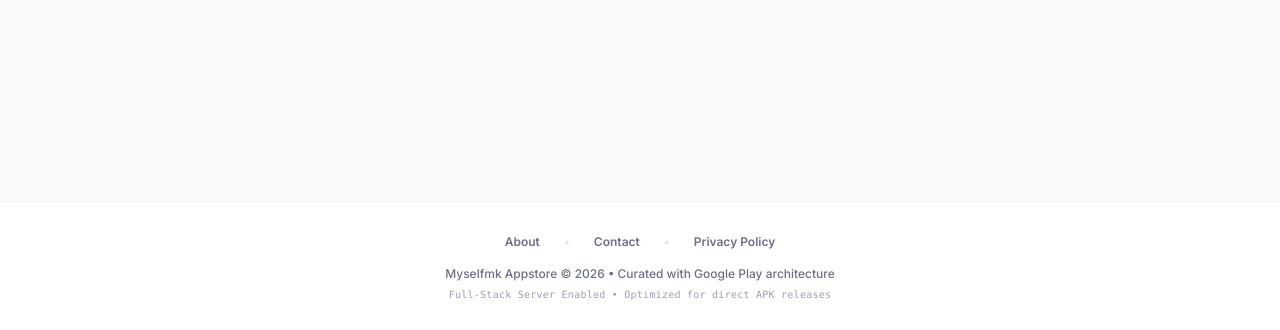
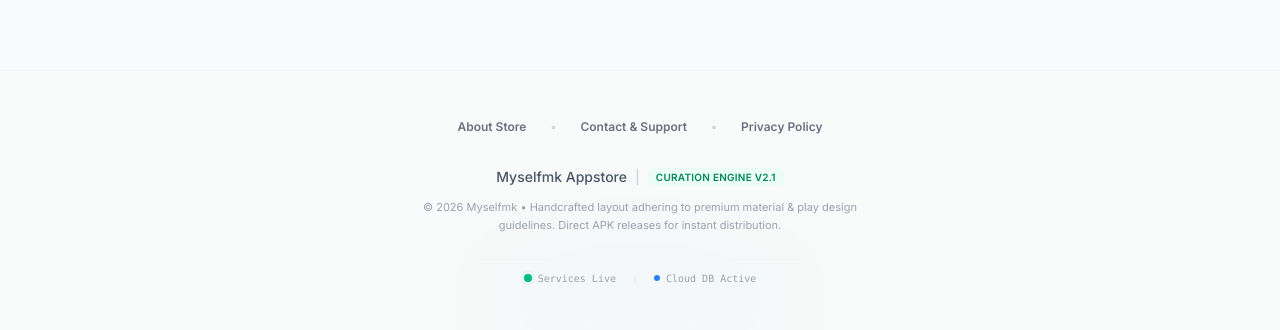
Before and after one commit to myselfmk061/myselfmkappstore, a React (Vite) app: page / in a window 1280 px wide. Shown: the part 467-797 px from the top of the page. Built offline with nearby package versions, Linux system fonts and the light colour scheme; no server answers; the database is empty.

Commit message:
Enhance footer layout with premium curation badging, micro-interactions, and real-time system status nodes

```diff
--- a/src/App.tsx
+++ b/src/App.tsx
@@ -420,50 +420,78 @@
       </main>
 
       {/* Styled Human Footer */}
-      <footer className="bg-white border-t border-gray-100 py-8 mt-12 text-center text-xs text-gray-400" id="store-footer">
-        <div className="flex flex-wrap items-center justify-center gap-x-6 gap-y-2 mb-4 text-xs font-semibold text-gray-500">
+      <footer className="bg-gray-50/60 border-t border-gray-100/80 py-10 sm:py-12 mt-16 text-center text-xs text-gray-400 relative overflow-hidden" id="store-footer">
+        {/* Modern subtle ambient glow at bottom */}
+        <div className="absolute bottom-0 left-1/2 -translate-x-1/2 w-80 h-16 bg-[#01875f]/5 rounded-full blur-3xl pointer-events-none"></div>
+
+        <div className="max-w-7xl mx-auto px-6 space-y-6 relative z-10" id="footer-content-wrapper">
+          {/* Main Footer Navigation */}
+          <div className="flex flex-wrap items-center justify-center gap-x-6 gap-y-3 text-xs font-semibold text-gray-500" id="footer-links-container">
             <button
               onClick={() => {
                 setSelectedApp(null);
                 setActiveTab('about');
                 window.scrollTo({ top: 0, behavior: 'smooth' });
               }}
-            className="hover:text-[#01875f] transition-colors cursor-pointer bg-transparent border-none p-0"
+              className="hover:text-[#01875f] hover:translate-y-[-1px] transition-all duration-200 cursor-pointer bg-transparent border-none p-0 inline-flex items-center gap-1.5"
               id="footer-about-link"
             >
-            About
+              <span>About Store</span>
             </button>
-          <span className="text-gray-200 hidden sm:inline">•</span>
+            <span className="text-gray-300 hidden sm:inline">•</span>
             <button
               onClick={() => {
                 setSelectedApp(null);
                 setActiveTab('contact');
                 window.scrollTo({ top: 0, behavior: 'smooth' });
               }}
-            className="hover:text-[#01875f] transition-colors cursor-pointer bg-transparent border-none p-0"
+              className="hover:text-[#01875f] hover:translate-y-[-1px] transition-all duration-200 cursor-pointer bg-transparent border-none p-0 inline-flex items-center gap-1.5"
               id="footer-contact-link"
             >
-            Contact
+              <span>Contact & Support</span>
             </button>
-          <span className="text-gray-200 hidden sm:inline">•</span>
+            <span className="text-gray-300 hidden sm:inline">•</span>
             <button
               onClick={() => {
                 setSelectedApp(null);
                 setActiveTab('privacy');
                 window.scrollTo({ top: 0, behavior: 'smooth' });
               }}
-            className="hover:text-[#01875f] transition-colors cursor-pointer bg-transparent border-none p-0"
+              className="hover:text-[#01875f] hover:translate-y-[-1px] transition-all duration-200 cursor-pointer bg-transparent border-none p-0 inline-flex items-center gap-1.5"
               id="footer-privacy-link"
             >
-            Privacy Policy
+              <span>Privacy Policy</span>
             </button>
           </div>
-        <p className="font-sans font-medium mb-1.5 text-gray-500">
-          Myselfmk Appstore © 2026 • Curated with Google Play architecture
+
+          {/* Credits and Branding */}
+          <div className="space-y-3 pt-2" id="footer-branding">
+            <p className="font-sans font-medium text-gray-600 flex items-center justify-center gap-2 text-xs sm:text-sm">
+              <span>Myselfmk Appstore</span>
+              <span className="text-gray-300">|</span>
+              <span className="text-[#01875f] font-semibold bg-emerald-50 px-2 py-0.5 rounded-md text-[10px] tracking-wide uppercase">Curation Engine v2.1</span>
             </p>
-        <p className="font-mono text-[10px] tracking-wide text-gray-400">
-          Full-Stack Server Enabled • Optimized for direct APK releases
+            <p className="font-sans text-gray-400 text-[11px] leading-relaxed max-w-md mx-auto">
+              © 2026 Myselfmk • Handcrafted layout adhering to premium material & play design guidelines. Direct APK releases for instant distribution.
             </p>
+          </div>
+
+          {/* Real-time Status Indicators */}
+          <div className="flex items-center justify-center gap-4 pt-3 border-t border-gray-100 max-w-xs mx-auto text-[10px] font-mono text-gray-400" id="footer-status-bar">
+            <div className="flex items-center gap-1.5" id="status-live-node">
+              <span className="relative flex h-2 w-2">
+                <span className="animate-ping absolute inline-flex h-full w-full rounded-full bg-emerald-400 opacity-75"></span>
+                <span className="relative inline-flex rounded-full h-2 w-2 bg-emerald-500"></span>
+              </span>
+              <span>Services Live</span>
+            </div>
+            <span className="text-gray-200">|</span>
+            <div className="flex items-center gap-1.5" id="status-db-secure">
+              <span className="w-1.5 h-1.5 rounded-full bg-blue-500"></span>
+              <span>Cloud DB Active</span>
+            </div>
+          </div>
+        </div>
       </footer>
 
     </div>
```
Lines whose indentation alone changed are shown as unchanged.
